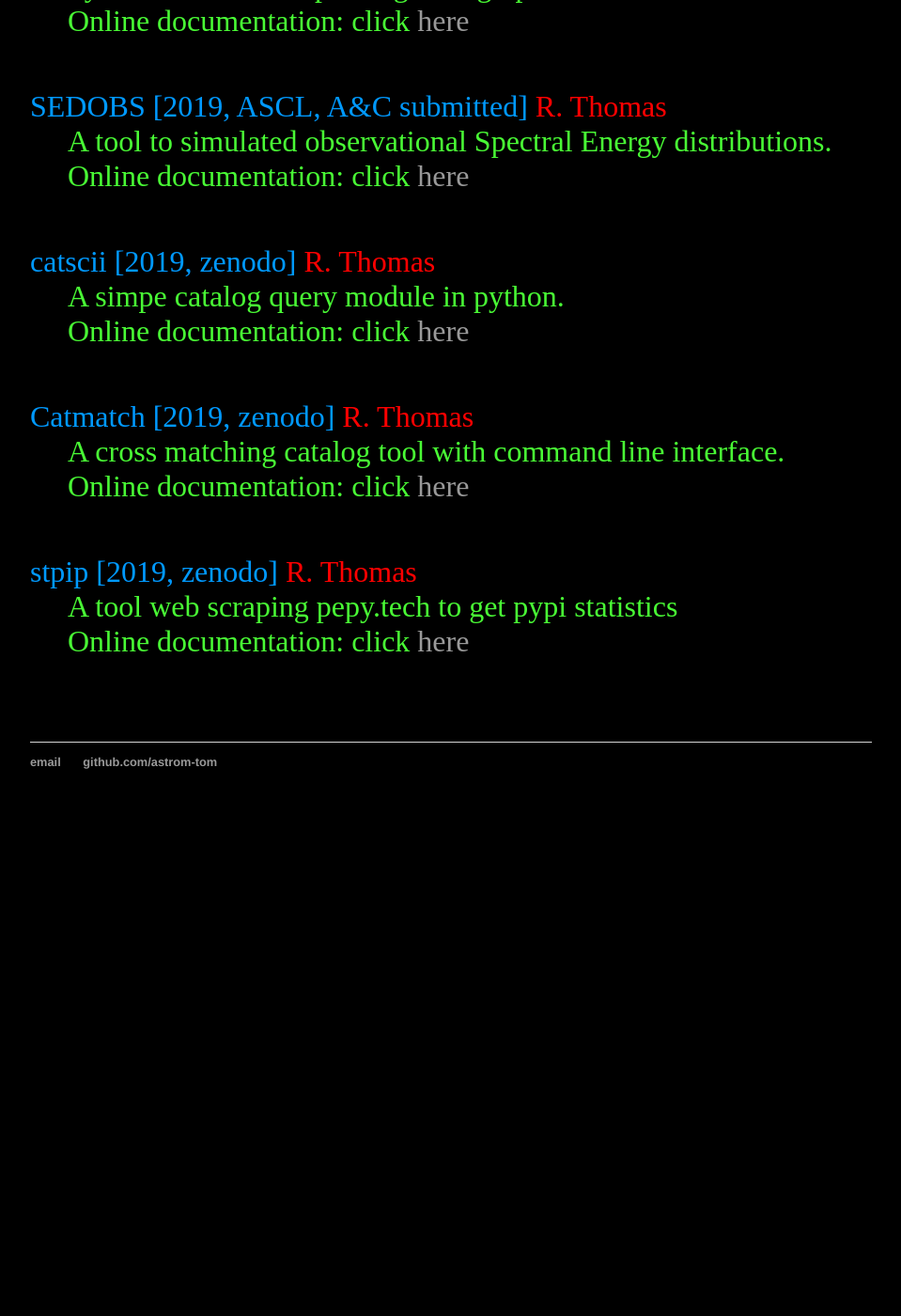
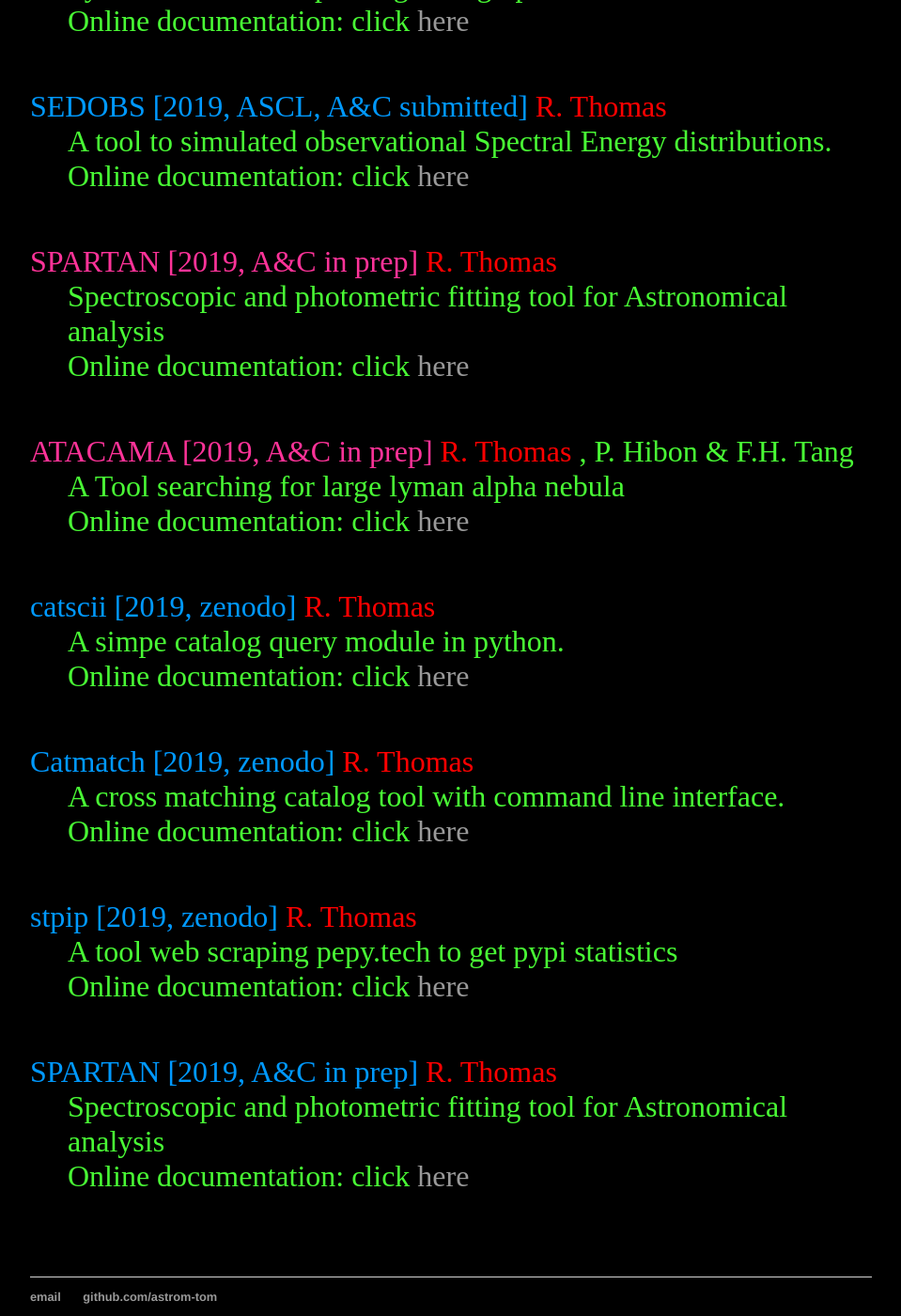
Before and after one commit to astrom-tom/astrom-tom.github.io, a Jekyll site: the page built from Software/index.html, in a window 1280 px wide and 1400 px high, scrolled down 823 px. Shown: the whole window at 94% size, without its empty margins (160-1119 px from the left). Built offline with Jekyll 4.4.1, drawn with Linux system fonts in a browser that asks for light colours; before the commit the page ends 1701 px from its top, so only the background shows below that.

Commit message:
Update index.html

```diff
--- a/Software/index.html
+++ b/Software/index.html
@@ -34,6 +34,16 @@
 	       click <a href="https://astrom-tom.github.io/SEDobs/build/html/index.html">here</a>  </font>
 			<br><br><br>&nbsp;</dd>
 
+   <dt> <font size="6"> <span class='softP'>SPARTAN [2019, A&C in prep]</span>  <span class='me'> R. Thomas </span> </font>  </dt>
+       <dd> <font size="6">  Spectroscopic and photometric fitting tool for Astronomical analysis  <br> Online documentation:
+	       click <a href="https://astrom-tom.github.io/SPARTAN/build/html/index.html">here</a>  </font>
+			<br><br><br>&nbsp;</dd>
+
+   <dt> <font size="6"> <span class='softP'>ATACAMA [2019, A&C in prep]</span>  <span class='me'> R. Thomas </span>, P. Hibon & F.H. Tang</font>  </dt>
+       <dd> <font size="6">  A Tool searching for large lyman alpha nebula  <br> Online documentation:
+	       click <a href="https://astrom-tom.github.io/SPARTAN/build/html/index.html">here</a>  </font>
+			<br><br><br>&nbsp;</dd>
+
    <dt> <font size="6"> <span class='softR'>catscii [2019, zenodo]</span>  <span class='me'> R. Thomas </span> </font>  </dt>
        <dd> <font size="6">  A simpe catalog query module in python. <br> Online documentation:
 	       click <a href="https://github.com/astrom-tom/catscii">here</a>  </font>
@@ -48,6 +58,12 @@
        <dd> <font size="6">  A tool web scraping pepy.tech to get pypi statistics  <br> Online documentation:
 	       click <a href="https://github.com/astrom-tom/stpip">here</a>  </font>
 			<br><br><br>&nbsp;</dd>
+
+   <dt> <font size="6"> <span class='softR'>SPARTAN [2019, A&C in prep]</span>  <span class='me'> R. Thomas </span> </font>  </dt>
+       <dd> <font size="6">  Spectroscopic and photometric fitting tool for Astronomical analysis  <br> Online documentation:
+	       click <a href="https://astrom-tom.github.io/SPARTAN/build/html/index.html">here</a>  </font>
+			<br><br><br>&nbsp;</dd>
+
 </dl>
 
 </div><!-- /.blurb -->
```
